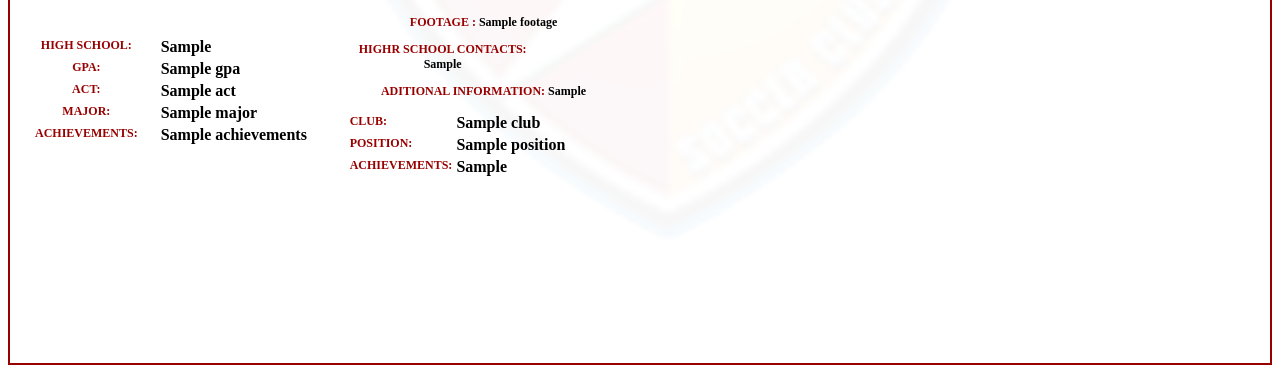
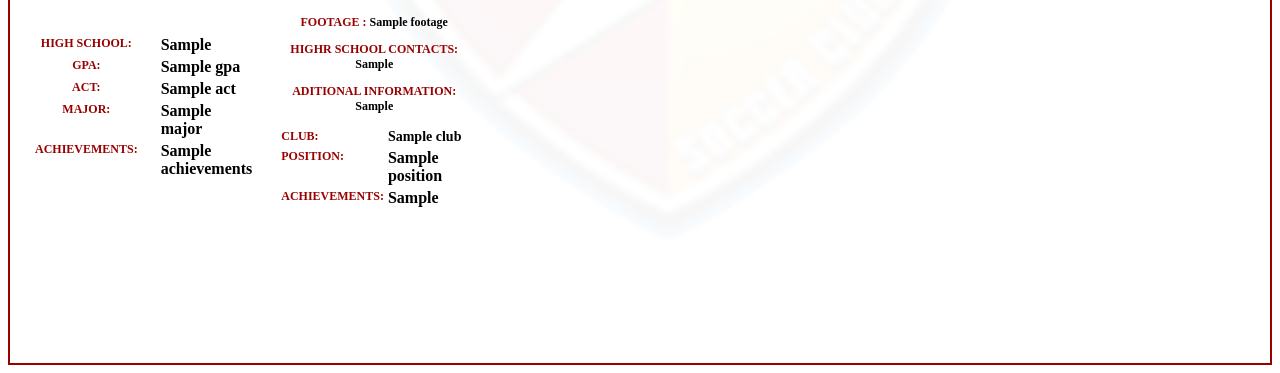
Before and after one commit to izazasif/user_resgistration, a Laravel app: template resources/views/profile/pdf_template.blade.php in a window 1280 px wide. Shown: the part 667-1040 px from the top of the page. Run offline with Laravel 10, Linux system fonts and the light colour scheme; the template is opened without the code that fills it: most values are stand-ins (such as "Sample title", 1, 10 or a date in 2020); grey boxes marked "Sample" are stand-in pictures; data that the repository does not hold is empty.

Commit message:
last1231435677657867

```diff
--- a/resources/views/profile/pdf_template.blade.php
+++ b/resources/views/profile/pdf_template.blade.php
@@ -118,7 +118,7 @@
         </table>
         <table >
             <tr >
-                <th>
+                <th style="width: 80px;">
                     <table>
 
                             <tr>
@@ -143,11 +143,11 @@
                             </tr>
                     </table>
                 </th>
-                <th>
+                <th style="width: 20px;">
                     <table>
                         <tr>
                             <th style="padding-left: 20px; font-size: 12px; width: 20px;  margin:0; color: #990000; text-align: left; vertical-align: top;">CLUB:</th>
-                            <th style="padding-left:-80px;font-size: 16px; width: 160px; text-align: justify; vertical-align: top;">{{ $profile->club }}</th>
+                            <th style="padding-left:-70px;font-size: 14px; width: 160px; text-align: justify; vertical-align: top;">{{ $profile->club }}</th>
                         </tr>
                         <tr>
                             <th style="padding-left: 20px;font-size: 12px;width:20px;margin: 0;color:#990000;text-align: left;vertical-align: top;">POSITION: </th>
```
